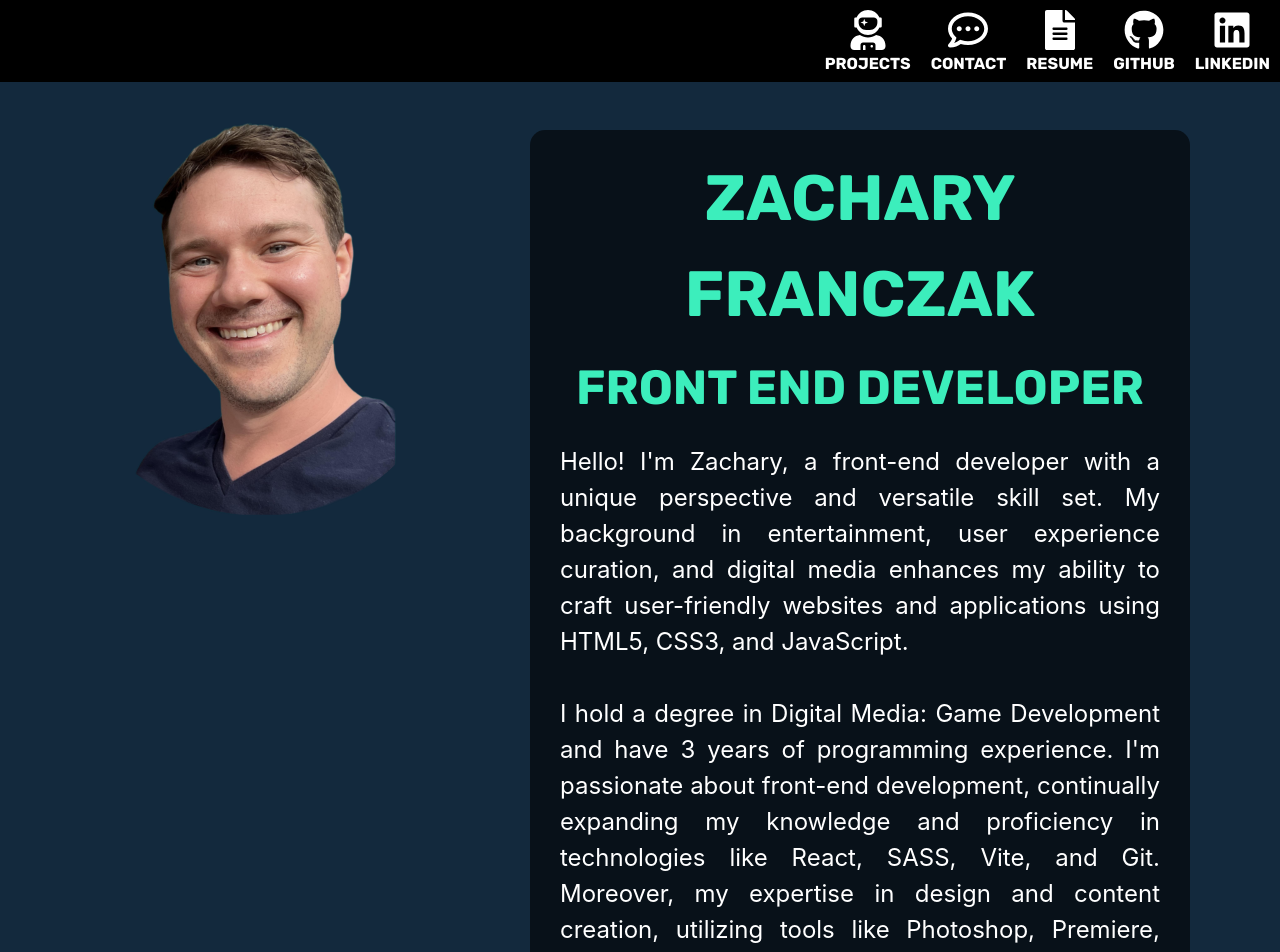
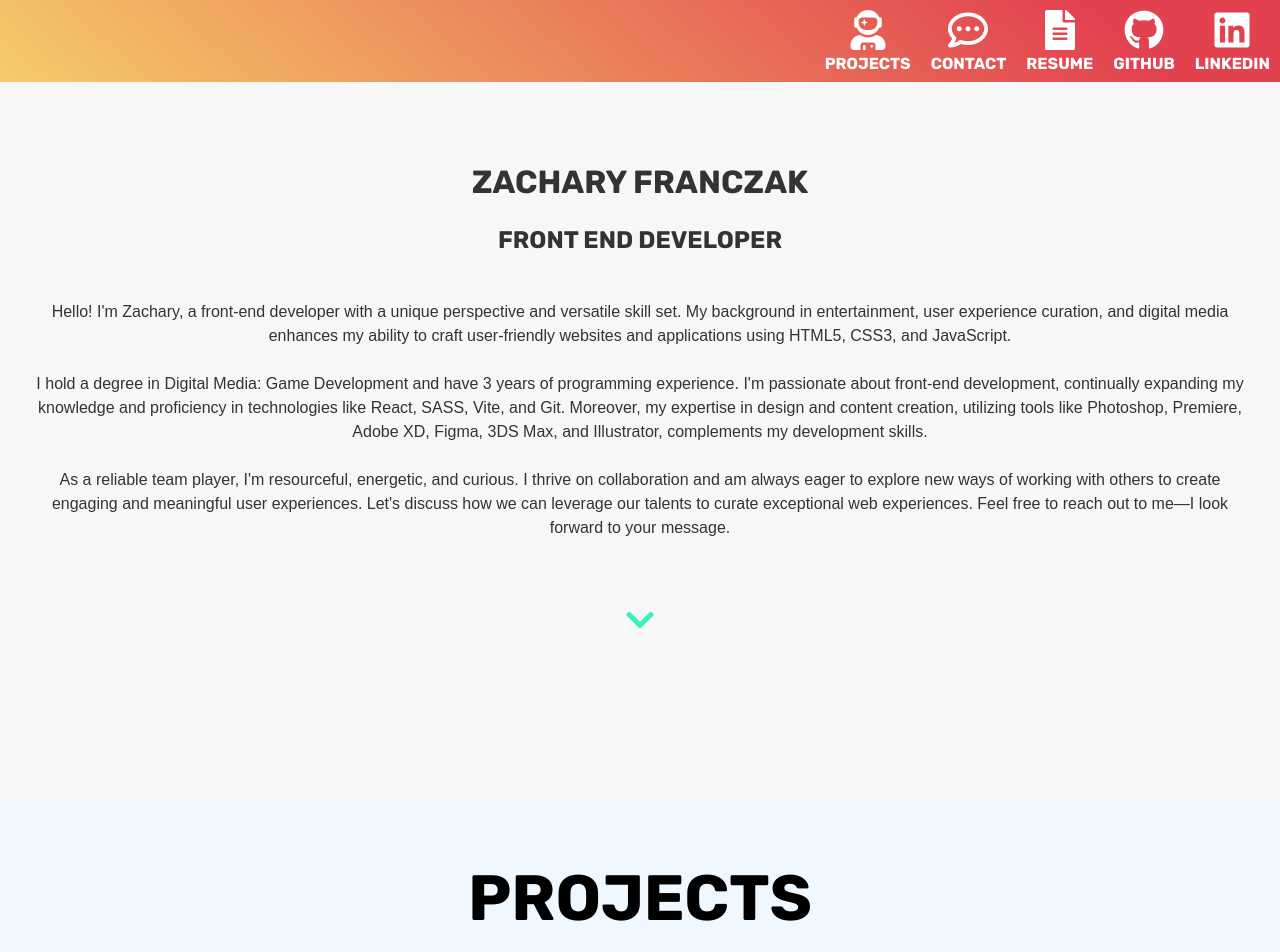
Before and after one commit to zfranczak/portfolio-v2, a React (Vite) app: page / in a window 1280 px wide. Shown: the top 952 px of the page. Built offline with nearby package versions, Linux system fonts and the light colour scheme.

Commit message:
updating styles and layout

```diff
--- a/src/components/Header.jsx
+++ b/src/components/Header.jsx
@@ -1,55 +1,43 @@
+import React from 'react';
 import '../styles/Header.css';
 import headshot from '../assets/zak_headshot_in_circle.png';
-// import background from '../assets/explore.jpg';
 import handleScrollToSection from './ScrollToSection.jsx';
 import { FaChevronDown } from 'react-icons/fa';
 
 const Header = () => {
   return (
-    <div
-      className='header'
-      id='header'
-      style={{
-        // backgroundImage: `url(${background})`,
-        backgroundColor: '#13293D',
-        backgroundRepeat: 'no-repeat',
-        backgroundSize: 'cover',
-        backgroundPosition: 'center',
-      }}
-    >
+    <div className='header' id='header'>
       <div className='header-top'>
-        <img className='headshot' src={headshot} alt='Headshot of Zak' />
         <div className='text'>
           <h1 className='title'>Zachary Franczak</h1>
           <h2 className='sub-title'>Front End Developer</h2>
-          <p className='p'>
-            Hello! I'm Zachary, a front-end developer with a unique perspective
-            and versatile skill set. My background in entertainment, user
-            experience curation, and digital media enhances my ability to craft
-            user-friendly websites and applications using HTML5, CSS3, and
-            JavaScript.
-            <>
+          <div className='content'>
+            {/* <img className='headshot' src={headshot} alt='Headshot of Zak' /> */}
+            <p className='p'>
+              Hello! I'm Zachary, a front-end developer with a unique
+              perspective and versatile skill set. My background in
+              entertainment, user experience curation, and digital media
+              enhances my ability to craft user-friendly websites and
+              applications using HTML5, CSS3, and JavaScript.
               <br />
               <br />
-            </>
-            I hold a degree in Digital Media: Game Development and have 3 years
-            of programming experience. I'm passionate about front-end
-            development, continually expanding my knowledge and proficiency in
-            technologies like React, SASS, Vite, and Git. Moreover, my expertise
-            in design and content creation, utilizing tools like Photoshop,
-            Premiere, Adobe XD, Figma, 3DS Max, and Illustrator, complements my
-            development skills.
-            <>
+              I hold a degree in Digital Media: Game Development and have 3
+              years of programming experience. I'm passionate about front-end
+              development, continually expanding my knowledge and proficiency in
+              technologies like React, SASS, Vite, and Git. Moreover, my
+              expertise in design and content creation, utilizing tools like
+              Photoshop, Premiere, Adobe XD, Figma, 3DS Max, and Illustrator,
+              complements my development skills.
               <br />
               <br />
-            </>
-            As a reliable team player, I'm resourceful, energetic, and curious.
-            I thrive on collaboration and am always eager to explore new ways of
-            working with others to create engaging and meaningful user
-            experiences. Let's discuss how we can leverage our talents to curate
-            exceptional web experiences. Feel free to reach out to me—I look
-            forward to your message.
-          </p>
+              As a reliable team player, I'm resourceful, energetic, and
+              curious. I thrive on collaboration and am always eager to explore
+              new ways of working with others to create engaging and meaningful
+              user experiences. Let's discuss how we can leverage our talents to
+              curate exceptional web experiences. Feel free to reach out to me—I
+              look forward to your message.
+            </p>
+          </div>
         </div>
       </div>
       <i>
--- a/src/styles/Header.css
+++ b/src/styles/Header.css
@@ -1,123 +1,76 @@
-:root {
-  --main-color: #3ceebc;
-  --second-color: #3ceebc;
-
-  /*---CUSTOM FONT SIZES---*/
-  --fs-xl: 3rem;
-  --fs-600: 2rem;
-  --fs-400: 1rem;
+/* Reset default margin and padding */
+* {
+  margin: 0;
+  padding: 0;
+  box-sizing: border-box;
 }
 
-@media (min-width: 40em) {
-  :root {
-    --fs-xl: 4rem;
-    --fs-600: 3rem;
-    --fs-400: 1.25rem;
-  }
+/* Define root variables for colors and font sizes */
+:root {
+  --main-color: #333; /* Main text color */
+  --accent-color: #3ceebc; /* Accent color for highlights */
+  --bg-color: #f7f7f7; /* Background color */
+  --font-xl: 2rem; /* Extra large font size */
+  --font-lg: 1.5rem; /* Large font size */
+  --font-md: 1rem; /* Medium font size */
+  --font-sm: 0.875rem; /* Small font size */
 }
 
-@media (max-width: 500px) {
-  :root {
-    --fs-xl: 2rem;
-    --fs-600: 1.5rem;
-    --fs-400: 0.75rem;
-  }
+/* Global styles */
+body {
+  font-family: Arial, sans-serif;
+  font-size: var(--font-md);
+  color: var(--main-color);
+  background-color: var(--bg-color);
 }
 
-html {
-  margin: 0;
-  padding: 0;
+/* Header styles */
+.header {
+  min-height: 100vh;
+  display: flex;
+  flex-direction: column;
+  justify-content: center;
+  align-items: center;
+  padding: 2rem;
 }
 
-.header {
-  min-height: 100vh;
+.title {
+  font-size: var(--font-xl);
+  margin-bottom: 1rem;
 }
 
-.header-top {
+.sub-title {
+  font-size: var(--font-lg);
+  margin-bottom: 2rem;
+}
+
+.content {
   display: flex;
   flex-direction: row;
-  justify-content: center;
-  margin-top: 80px;
+  align-items: center;
+  margin-bottom: 2rem;
+}
+
+.headshot {
+  max-width: 100px; /* Adjust width as needed */
+  border-radius: 50%;
+  margin-right: 2rem; /* Spacing between image and text */
 }
 
 .p {
-  padding: 15px;
-  margin: 5px;
-  color: white;
-  text-align: justify;
+  font-size: var(--font-md);
+  line-height: 1.5;
+  margin-bottom: 2rem;
 }
 
-.headshot {
-  max-width: 50%;
-  max-height: 50vh;
-  border-radius: 50%;
-  margin: 20px;
-  padding-top: 20px;
-}
-
-.text {
-  margin: 50px;
-  width: 50%;
-  border-radius: 15px;
-  background: #00000097;
-  padding: 10px;
-}
-
-.title {
-  color: var(--main-color);
-  font-size: var(--fs-xl);
-  padding: 10px;
-}
-
-.sub-title {
-  color: var(--main-color);
-  font-size: var(--fs-600);
-}
-
+/* Down arrow button */
 .down-arrow {
-  font-size: 3rem;
-  top: 90%;
-  position: relative;
-  background-color: rgb(9, 103, 92);
-  border-radius: 90px;
-  padding: 5px;
+  font-size: 2rem;
+  color: var(--accent-color);
+  cursor: pointer;
+  transition: color 0.3s ease;
 }
 
 .down-arrow:hover {
-  color: #000000;
-  cursor: pointer;
+  color: var(--main-color);
 }
-
-@media (max-width: 1200px) {
-  .header-top {
-    flex-direction: column;
-    justify-content: center;
-    align-items: center;
-  }
-
-  .headshot {
-    max-width: 100%;
-    max-height: 30vh;
-    border-radius: 50%;
-    margin: 20px;
-  }
-
-  .text {
-    margin: 10px;
-    width: 90%;
-    border-radius: 15px;
-    background: #00000085;
-  }
-}
-
-@media (max-width: 800px) {
-  .header-top {
-    margin-top: 53px;
-  }
-}
-
-@media (max-width: 500px) {
-  .header-top {
-    margin-top: 43px;
-  }
-}
--- a/src/styles/NavBar.css
+++ b/src/styles/NavBar.css
@@ -1,5 +1,9 @@
 .nav-bg {
-  background-color: rgb(0, 0, 0);
+  background: linear-gradient(
+    41deg,
+    rgba(245, 204, 104, 1) 0%,
+    rgba(226, 66, 80, 1) 85%
+  );
   margin: 0;
   padding: 10px;
   width: 100%;
@@ -41,7 +45,7 @@
 .page-item:hover,
 .social-link:hover {
   cursor: pointer;
-  color: #3ceebc;
+  color: #000000;
 }
 
 @media (max-width: 800px) {
--- a/src/styles/Projects.css
+++ b/src/styles/Projects.css
@@ -4,7 +4,7 @@
 
 .projects {
   min-height: 125vh;
-  background: linear-gradient(0deg, #62959b 0%, #f0f8ff 85%);
+  background: linear-gradient(0deg, rgba(226, 66, 80, 1) 0%, #f0f8ff 85%);
   color: black;
 }
 
```
